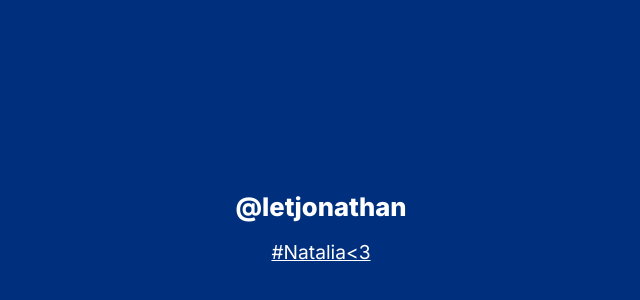
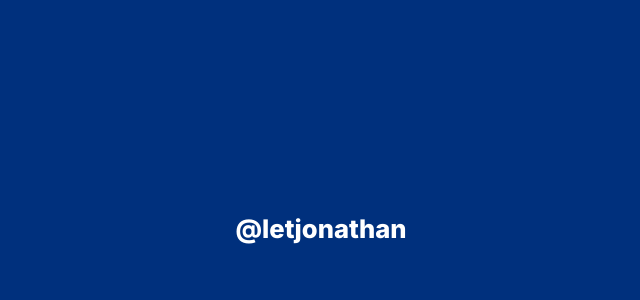
Before and after one commit to letJonathan/me, a plain HTML site: page index.html in a window 1280 px wide. Shown: the part 166-466 px from the top of the page, without its empty margins (319-959 px from the left). Drawn offline with Linux system fonts and the light colour scheme.

Commit message:
correction

```diff
--- a/index.html
+++ b/index.html
@@ -55,9 +55,7 @@
 
 <body>
     <main class="main">
-
-        <p class="main__p"><a class="main__link" href="">@letjonathan</a></p>
-        <p class="main__p"><a class="main__link main__link--nata" href="https://nata.letjonathan.com">#Natalia<3</a></p>
+        <p class="main__p"><a class="main__link" target="_blank" rel="nofollow" href="https://www.instagram.com/letjonathan/">@letjonathan</a></p>
     </main>
 </body>
 
```
